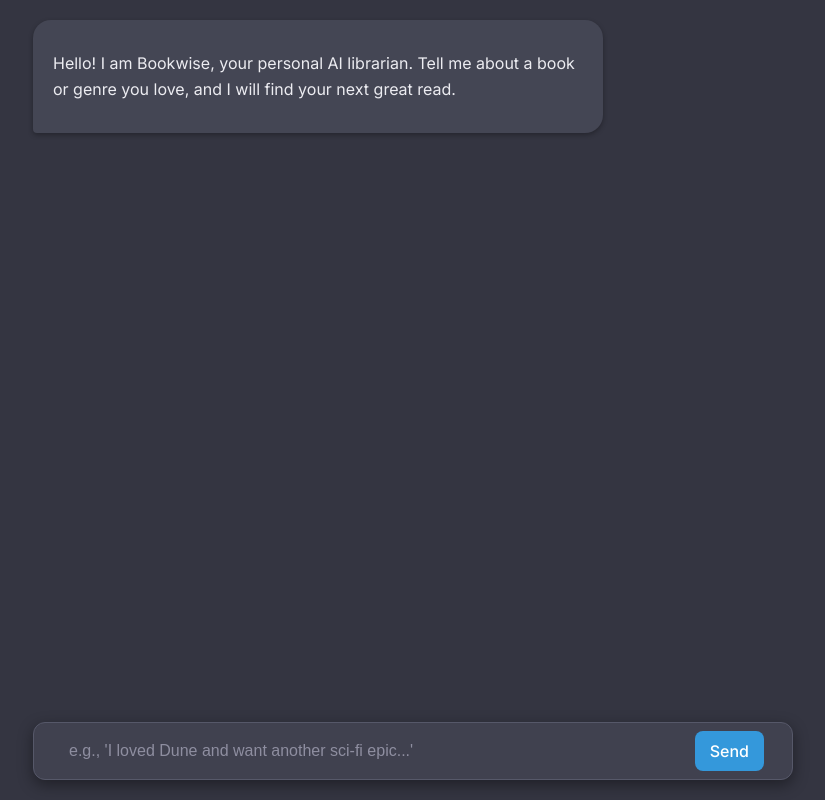
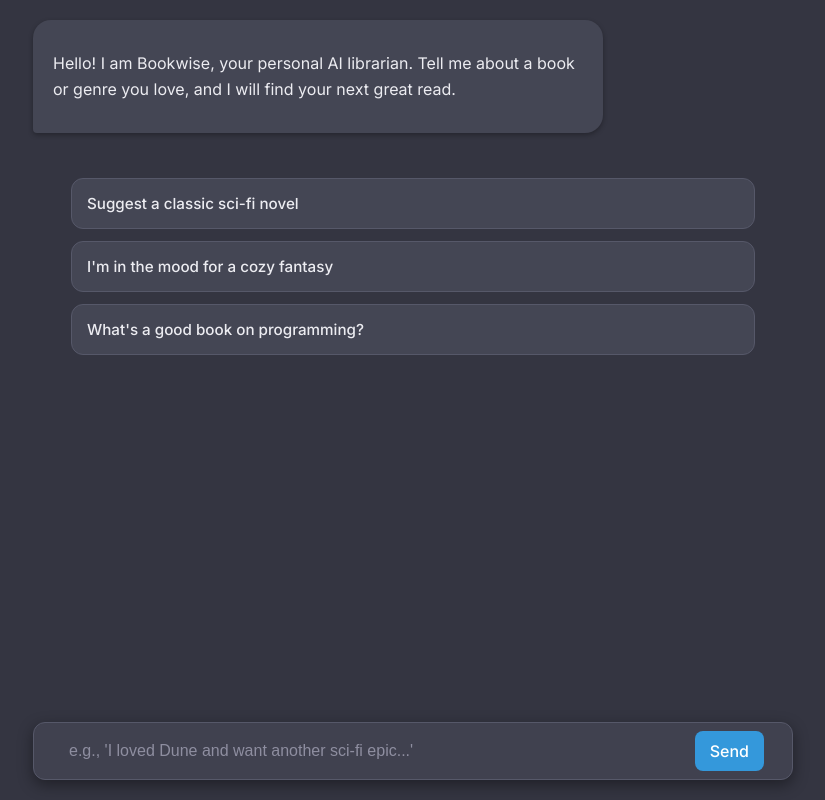
Before and after one commit to avicado-codes/3rd-sem-college-assignments, a React (Vite) app in the folder AI-Book-Recommendation-System/client/: page / in a window 1280 px wide. Shown: the whole page, without its empty margins (227-1052 px from the left). Built offline with nearby package versions, Linux system fonts and the light colour scheme.

Commit message:
feat: add interactive example prompt buttons

```diff
--- a/AI-Book-Recommendation-System/client/src/App.jsx
+++ b/AI-Book-Recommendation-System/client/src/App.jsx
@@ -2,7 +2,8 @@
 import React, { useState, useEffect, useRef } from 'react';
 import BookCard from './components/BookCard';
 import LoadingSpinner from './components/LoadingSpinner';
-import TypingIndicator from './components/TypingIndicator'; // Import the new component
+import TypingIndicator from './components/TypingIndicator';
+import ExamplePrompts from './components/ExamplePrompts'; // Import the new component
 import './App.css';
 
 function App() {
@@ -15,7 +16,7 @@ function App() {
   ]);
   const [userInput, setUserInput] = useState('');
   const [isLoading, setIsLoading] = useState(false);
-  const [isAiTyping, setIsAiTyping] = useState(false); // New state for typing indicator
+  const [isAiTyping, setIsAiTyping] = useState(false);
   const chatWindowRef = useRef(null);
 
   useEffect(() => {
@@ -25,26 +26,27 @@ function App() {
         behavior: 'smooth'
       });
     }
-  }, [messages, isLoading, isAiTyping]); // Add isAiTyping to dependency array
+  }, [messages, isLoading, isAiTyping]);
 
-  const handleSubmit = async (e) => {
-    e.preventDefault();
-    if (!userInput.trim() || isLoading || isAiTyping) return;
+  // *** REFACTORED LOGIC STARTS HERE ***
+  // We've moved the core logic into its own function so both the form and buttons can use it.
+  const submitPrompt = async (promptText) => {
+    if (!promptText.trim() || isLoading || isAiTyping) return;
 
     const newUserMessage = {
       sender: 'user',
       type: 'text',
-      content: userInput,
+      content: promptText,
     };
     setMessages((prevMessages) => [...prevMessages, newUserMessage]);
-    setUserInput('');
+    setUserInput(''); // Clear the input field regardless of how it was sent
     setIsLoading(true);
 
     try {
       const response = await fetch('http://localhost:3001/api/recommendations', {
         method: 'POST',
         headers: { 'Content-Type': 'application/json' },
-        body: JSON.stringify({ prompt: userInput }),
+        body: JSON.stringify({ prompt: promptText }),
       });
 
       if (!response.ok) throw new Error('Network response was not ok');
@@ -56,15 +58,13 @@ function App() {
         content: data.recommendations,
       };
 
-      // *** NEW LOGIC STARTS HERE ***
-      setIsLoading(false); // Stop the main loading spinner
-      setIsAiTyping(true); // Start the typing indicator
+      setIsLoading(false);
+      setIsAiTyping(true);
 
-      // Simulate a "typing" delay for a more natural feel
       setTimeout(() => {
-        setIsAiTyping(false); // Stop typing
-        setMessages((prevMessages) => [...prevMessages, newAiMessage]); // Show the message
-      }, 1500); // 1.5 second delay
+        setIsAiTyping(false);
+        setMessages((prevMessages) => [...prevMessages, newAiMessage]);
+      }, 1500);
 
     } catch (error) {
       console.error('Fetch error:', error);
@@ -73,17 +73,27 @@ function App() {
         type: 'text',
         content: 'I seem to be having trouble accessing my library at the moment. Please try again in a little while.',
       };
-      setIsLoading(false); // Ensure loading stops on error
+      setIsLoading(false);
       setMessages((prevMessages) => [...prevMessages, errorMessage]);
     }
-    // Note: We remove the finally block as we handle setIsLoading inside try/catch now
   };
+
+  // The form's submit handler now just calls our main logic function
+  const handleFormSubmit = (e) => {
+    e.preventDefault();
+    submitPrompt(userInput);
+  };
+
+  // The button's click handler also calls the main logic function
+  const handlePromptClick = (promptText) => {
+    submitPrompt(promptText);
+  };
+  // *** REFACTORED LOGIC ENDS HERE ***
 
   return (
     <div className="chat-container">
       <div className="chat-window" ref={chatWindowRef}>
         {messages.map((msg, index) => (
-          // ... (The message mapping logic remains exactly the same)
           <div key={index} className={`message ${msg.sender}-message`}>
             {msg.type === 'text' && <p>{msg.content}</p>}
             {msg.type === 'books' && (
@@ -96,12 +106,15 @@ function App() {
             )}
           </div>
         ))}
+
+        {/* NEW: Conditionally render the prompt buttons at the start of the chat */}
+        {messages.length === 1 && <ExamplePrompts onPromptClick={handlePromptClick} />}
+
         {isLoading && (
           <div className="message ai-message">
             <LoadingSpinner />
           </div>
         )}
-        {/* NEW: Render the typing indicator when the AI is "typing" */}
         {isAiTyping && (
           <div className="message ai-message">
             <TypingIndicator />
@@ -110,13 +123,13 @@ function App() {
       </div>
 
       <div className="input-area">
-        <form className="input-form" onSubmit={handleSubmit}>
+        <form className="input-form" onSubmit={handleFormSubmit}>
           <input
             type="text"
             value={userInput}
             onChange={(e) => setUserInput(e.target.value)}
             placeholder="e.g., 'I loved Dune and want another sci-fi epic...'"
-            disabled={isLoading || isAiTyping} // Also disable input while AI is typing
+            disabled={isLoading || isAiTyping}
           />
           <button type="submit" disabled={isLoading || isAiTyping}>
             Send
--- /dev/null
+++ b/AI-Book-Recommendation-System/client/src/components/ExamplePrompts.css
@@ -0,0 +1,36 @@
+/* client/src/components/ExamplePrompts.css */
+.example-prompts-container {
+  /* This container will fade in along with other messages */
+  animation: fadeIn 0.5s ease-out 0.2s;
+  animation-fill-mode: backwards;
+  align-self: center; /* Center the whole block in the chat window */
+  width: 100%;
+  max-width: 90%;
+  padding-top: 20px;
+}
+
+.example-prompts {
+  display: flex;
+  flex-direction: column;
+  gap: 12px;
+}
+
+.prompt-button {
+  background-color: var(--ai-bubble-bg);
+  color: var(--font-color);
+  border: 1px solid var(--border-color);
+  border-radius: 12px;
+  padding: 15px;
+  text-align: left;
+  font-family: var(--font-sans);
+  font-size: 0.95rem;
+  font-weight: 500;
+  cursor: pointer;
+  transition: background-color 0.2s ease, transform 0.2s ease;
+  width: 100%;
+}
+
+.prompt-button:hover {
+  background-color: var(--border-color);
+  transform: translateY(-2px);
+}
--- /dev/null
+++ b/AI-Book-Recommendation-System/client/src/components/ExamplePrompts.jsx
@@ -0,0 +1,29 @@
+// client/src/components/ExamplePrompts.jsx
+import React from 'react';
+import './ExamplePrompts.css';
+
+const ExamplePrompts = ({ onPromptClick }) => {
+  const prompts = [
+    "Suggest a classic sci-fi novel",
+    "I'm in the mood for a cozy fantasy",
+    "What's a good book on programming?",
+  ];
+
+  return (
+    <div className="example-prompts-container">
+      <div className="example-prompts">
+        {prompts.map((prompt, index) => (
+          <button
+            key={index}
+            className="prompt-button"
+            onClick={() => onPromptClick(prompt)}
+          >
+            {prompt}
+          </button>
+        ))}
+      </div>
+    </div>
+  );
+};
+
+export default ExamplePrompts;
```
